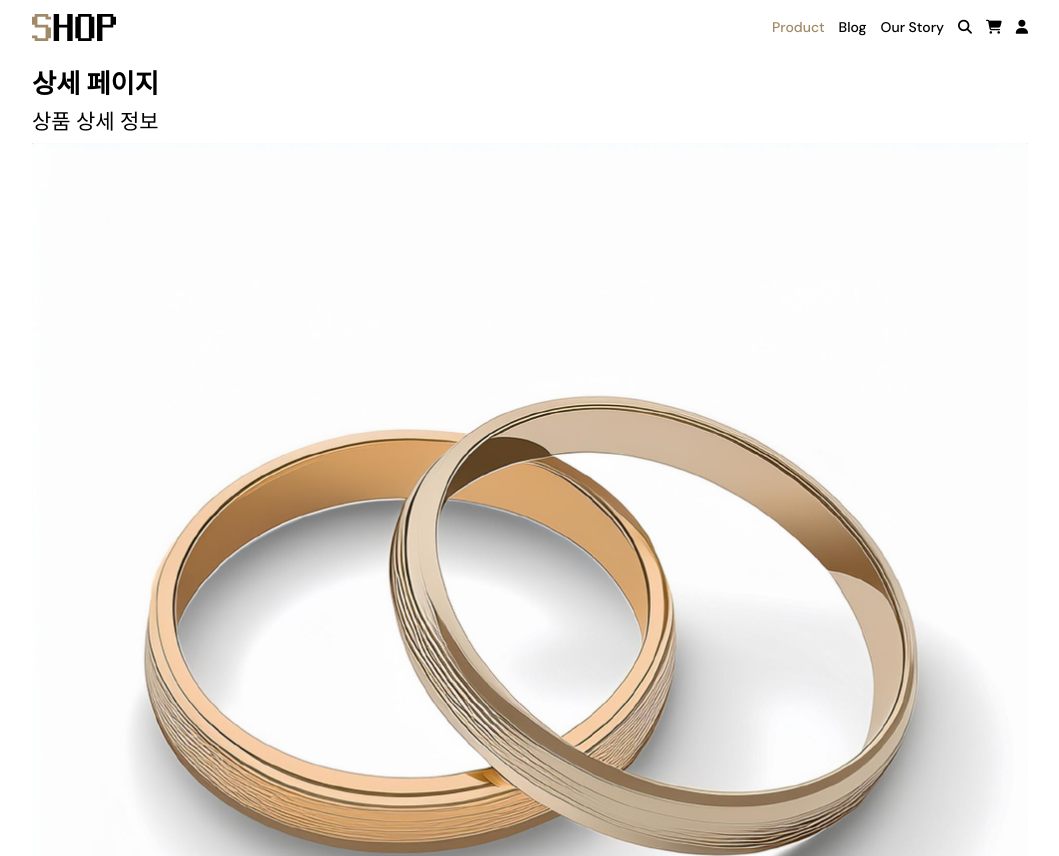
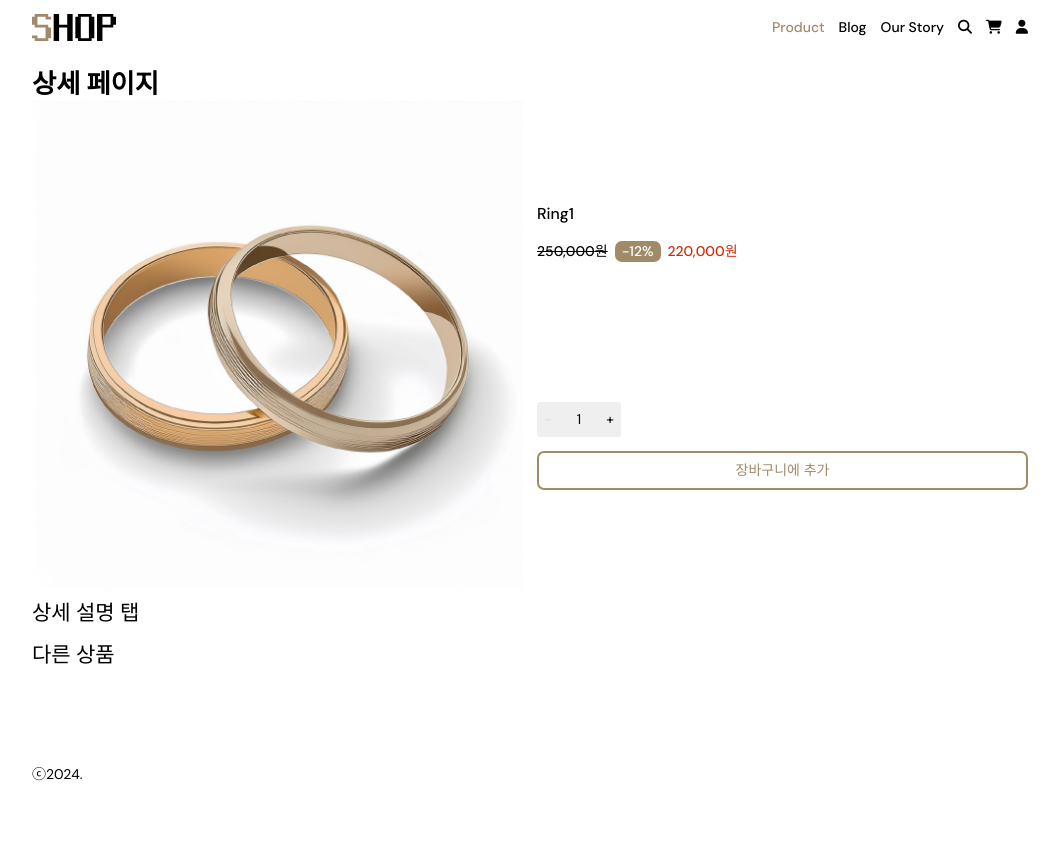
Before and after one commit to ppyom/shopping-mall, a React (Vite) app: page /product/1/1 in a window 1280 px wide. Shown: the top 856 px of the page, without its empty margins (110-1169 px from the left). After the commit the page ends 800 px from the top, so only its background shows below. Built offline with nearby package versions, Linux system fonts and the light colour scheme; data requests are answered from the project's data file.

Commit message:
design: DetailSection 스타일 추가

```diff
--- /dev/null
+++ b/src/components/layouts/DetailSection/DetailSection.module.css
@@ -0,0 +1,38 @@
+.detailSection {
+  @apply flex items-center gap-4;
+}
+.detailSection > div {
+  @apply flex-1;
+}
+.imageCon img {
+  @apply size-full object-cover;
+}
+.info {
+  @apply flex flex-col gap-4;
+}
+.title {
+  @apply text-lg font-medium;
+}
+.priceCon {
+  @apply flex gap-2 font-medium;
+}
+.cancel {
+  @apply line-through;
+}
+.discount {
+  @apply bg-main-accent text-main-white px-2 rounded-lg;
+}
+.discounted {
+  @apply text-service-errors;
+}
+.description {
+  @apply min-h-32;
+}
+.addBtn {
+  @apply py-2;
+  @apply text-main-accent border-2 border-main-accent rounded-lg;
+  @apply duration-300;
+}
+.addBtn:hover {
+  @apply bg-main-accent/20;
+}
--- a/src/components/layouts/DetailSection/DetailSection.tsx
+++ b/src/components/layouts/DetailSection/DetailSection.tsx
@@ -1,5 +1,7 @@
 import { useState } from 'react';
 import Counter from '../../Counter/Counter.tsx';
+import styles from './DetailSection.module.css';
+import type { Product } from '../../../types/product.ts';
 
 interface Props extends Product {}
 
@@ -13,30 +15,35 @@ const DetailSection = ({ img, title, price, discount }: Props) => {
   };
 
   return (
-    <section>
-      <h3>상품 상세 정보</h3>
-      <div>
+    <section className={styles.detailSection}>
+      <h3 hidden>상품 상세 정보</h3>
+      <div className={styles.imageCon}>
         <img src={`/images/${img}`} alt={title} />
       </div>
-      <div>
-        <p>{title}</p>
-        <p>
-          <span>{price.toLocaleString()}원</span>
+      <div className={styles.info}>
+        <p className={styles.title}>{title}</p>
+        <p className={styles.priceCon}>
+          <span className={`${discount !== 0 ? styles.cancel : ''}`}>
+            {price.toLocaleString()}원
+          </span>
           {discount !== 0 && (
             <>
-              <span>-{discount}%</span>
-              <span>
+              <span className={styles.discount}>-{discount}%</span>
+              <span className={styles.discounted}>
                 {((price * (100 - discount)) / 100).toLocaleString()}원
               </span>
             </>
           )}
+        </p>
+        <p className={styles.description}>
+          {/* TODO Data type에 description 추가 */}
         </p>
         <Counter
           count={count}
           increment={handleIncrement}
           decrement={handleDecrement}
         />
-        <button className="">장바구니에 추가</button>
+        <button className={styles.addBtn}>장바구니에 추가</button>
       </div>
     </section>
   );
```
